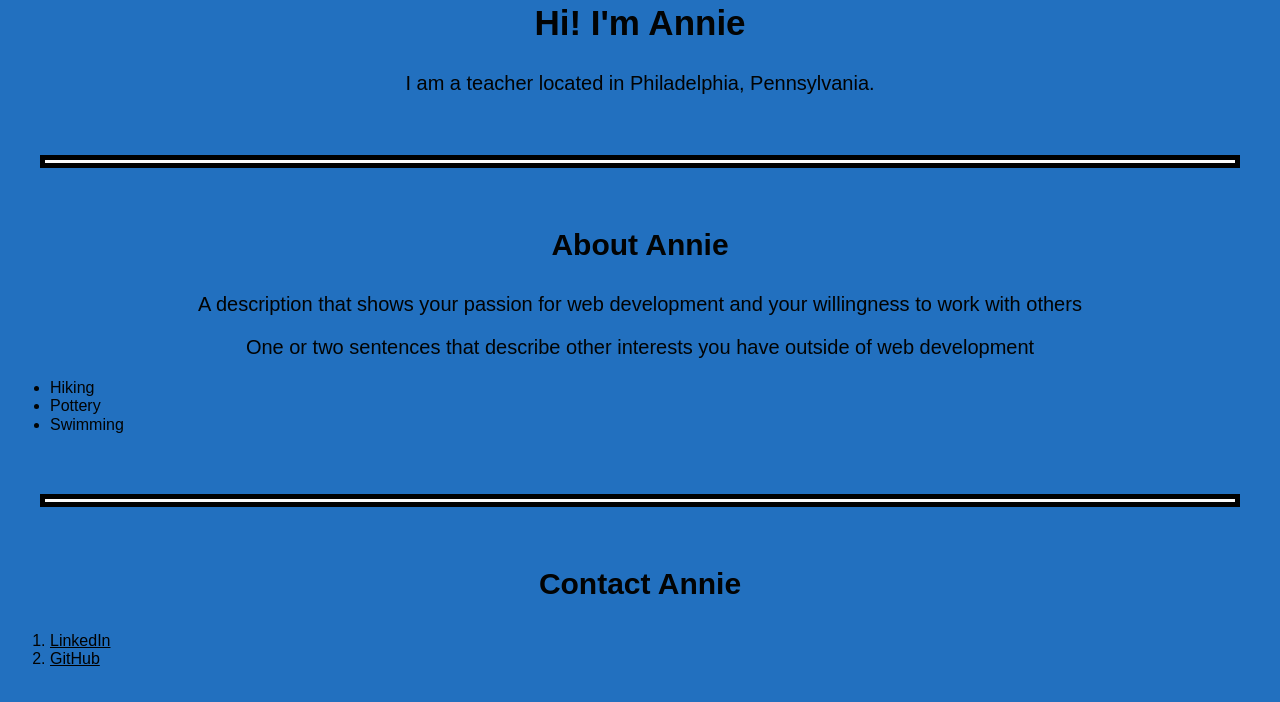
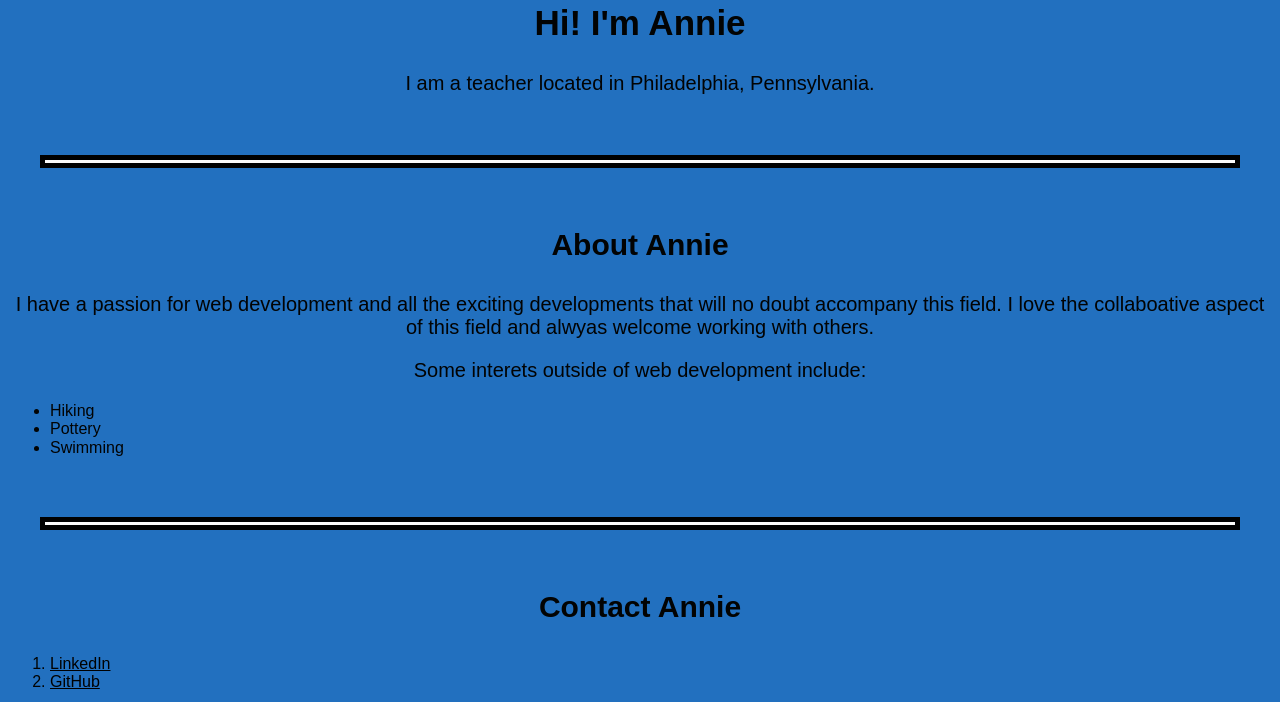
Before and after one commit to anniek330/Portfolio, a plain HTML site: page index.html in a window 1280 px wide. Shown: the part 782-1484 px from the top of the page. Drawn offline with nearby package versions, Linux system fonts and the light colour scheme; a script that the page names is missing.

Commit message:
index.html

```diff
--- a/index.html
+++ b/index.html
@@ -40,9 +40,9 @@
 
   <h3>About Annie</h3>
 
-  <p>A description that shows your passion for web development and your willingness to work with others</p>
+  <p> I have a passion for web development and all the exciting developments that will no doubt accompany this field. I love the collaboative aspect of this field and alwyas welcome working with others. </p>
 
-  <p>One or two sentences that describe other interests you have outside of web development</p>
+  <p>Some interets outside of web development include: </p>
 
   <!-- unordered list (ul)-->
 
```
